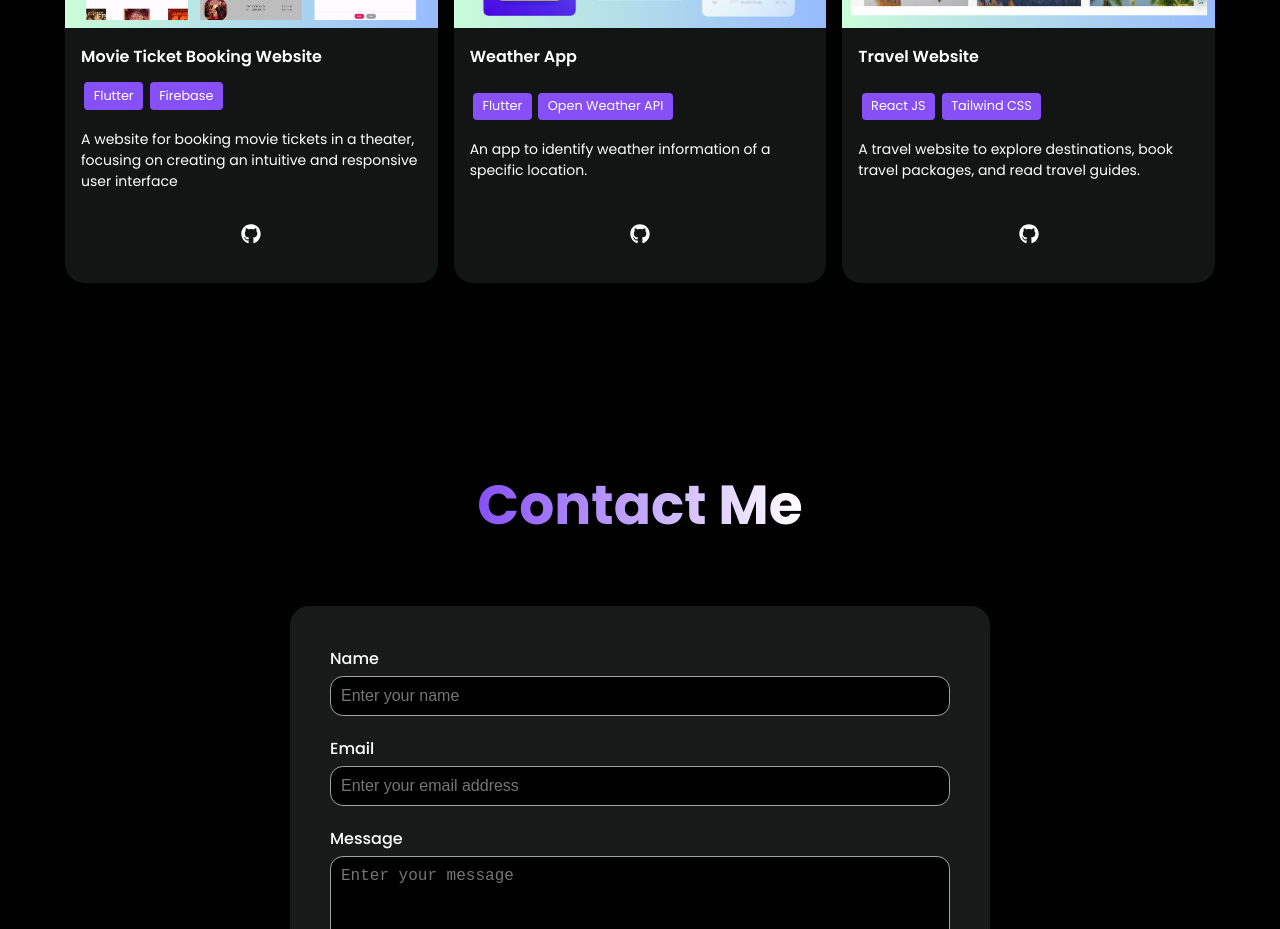
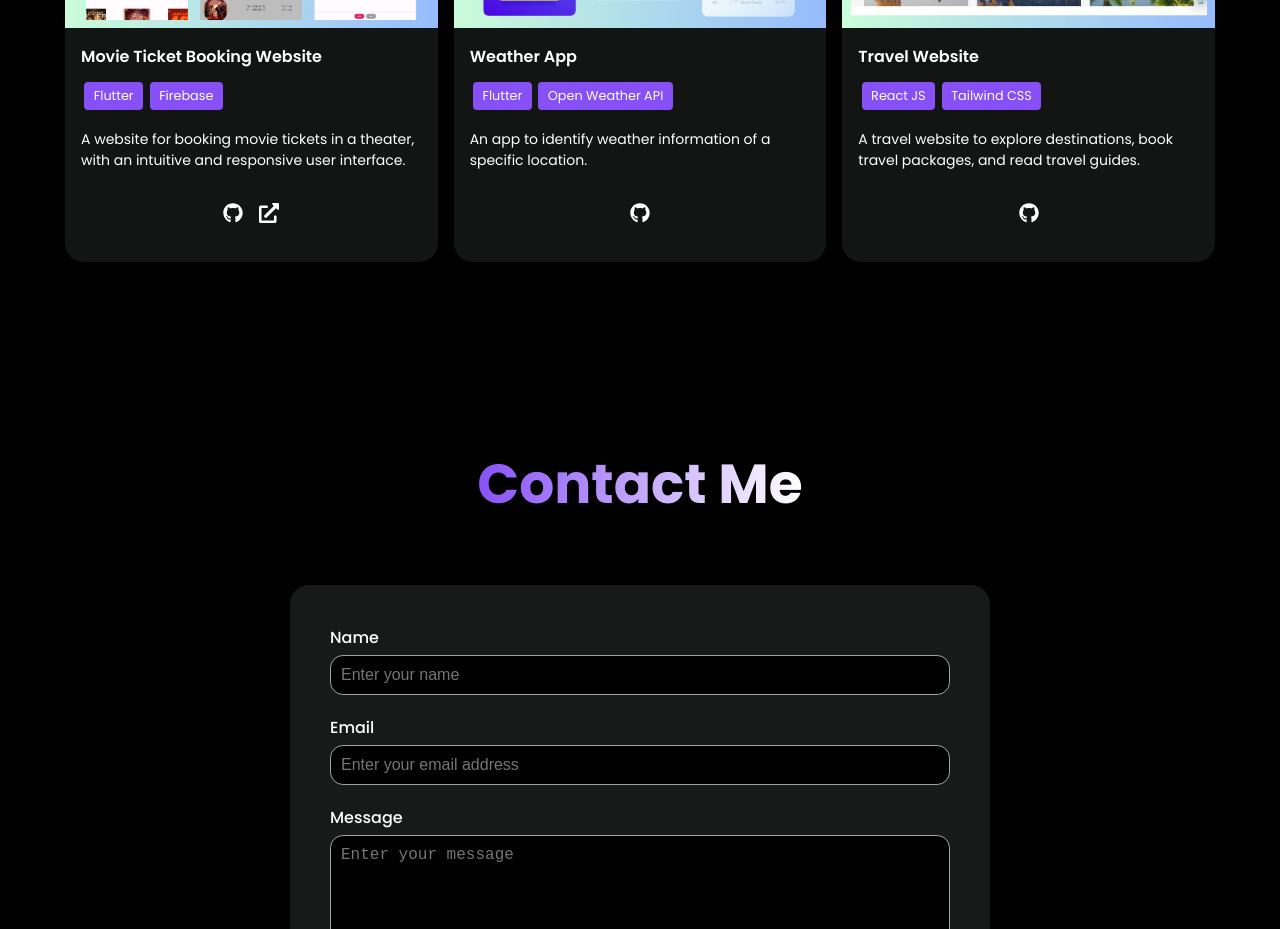
Before and after one commit to ruwinikularathne/My-Portfolio, a React (Create React App) app: page / in a window 1280 px wide. Shown: the part 3120-4049 px from the top of the page. Built offline with nearby package versions, Linux system fonts and the light colour scheme.

Commit message:
changed poject4 details

```diff
--- a/src/data.js
+++ b/src/data.js
@@ -77,8 +77,9 @@ export const projects = [
       title: 'Movie Ticket Booking Website',
       image: pro4,
       data:{
-        description: `A website for booking movie tickets in a theater, focusing on creating an intuitive and responsive user interface `,
+        description: `A website for booking movie tickets in a theater, with an intuitive and responsive user interface. `,
         github: "https://github.com/isurubandara1/MoviesTicketBooking_Website",
+        website: "https://movietickets-3ddad.firebaseapp.com/",
       },
       stack:[
         {
```
